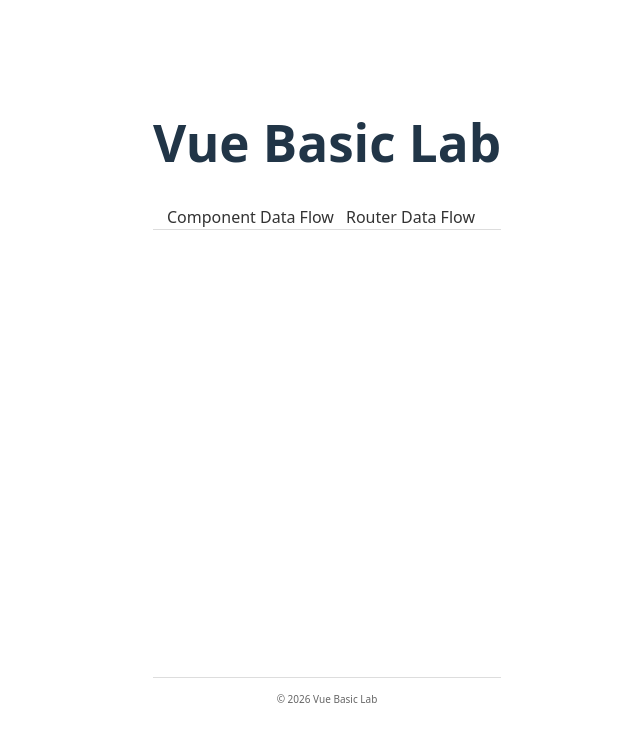
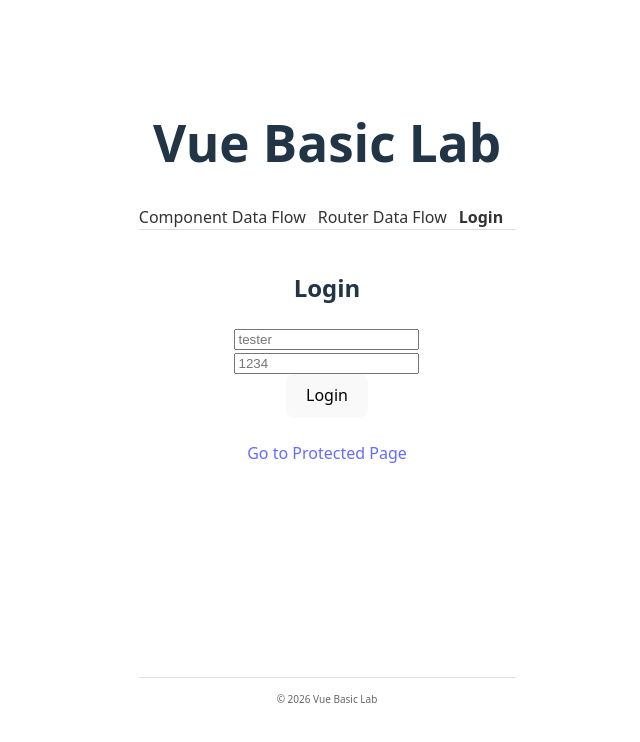
Before and after one commit to JHS-on-Lab/vue-basic-lab, a Vue app: page /login in a window 1280 px wide. Shown: the top 742 px of the page, without its empty margins (313-953 px from the left). Built offline with nearby package versions, Linux system fonts and the light colour scheme.

Commit message:
feat: implement login sample using Pinia and Axios

```diff
--- a/package.json
+++ b/package.json
@@ -9,6 +9,8 @@
     "preview": "vite preview"
   },
   "dependencies": {
+    "axios": "^1.13.2",
+    "pinia": "^3.0.4",
     "vue": "^3.5.24",
     "vue-router": "^4.6.4"
   },
--- /dev/null
+++ b/src/api/axios.js
@@ -0,0 +1,18 @@
+import axios from 'axios';
+import { useAuthStore } from '@/stores/authStore';
+
+const apiClient = axios.create({
+    baseURL: 'https://api.example.com',
+});
+
+apiClient.interceptors.request.use((config) => {
+    const authStore = useAuthStore();
+
+    if (authStore.token) {
+        config.headers.Authorization = `Bearer ${authStore.token}`;
+    }
+
+    return config;
+});
+
+export default apiClient;
--- a/src/layouts/DefaultLayout.vue
+++ b/src/layouts/DefaultLayout.vue
@@ -8,6 +8,7 @@
       <nav>
         <RouterLink :to="{ name: 'component-data-flow' }">Component Data Flow</RouterLink>
         <RouterLink :to="{ name: 'router-data-flow' }">Router Data Flow</RouterLink>
+        <RouterLink :to="{ name: 'login' }">Login</RouterLink>
       </nav>
     </header>
 
--- a/src/main.js
+++ b/src/main.js
@@ -1,8 +1,10 @@
 import { createApp } from 'vue'
 import './style.css'
 import App from './App.vue'
+import { createPinia } from 'pinia';
 import router from './router';
 
 createApp(App)
+    .use(createPinia())
     .use(router)
     .mount('#app')
--- a/src/router/index.js
+++ b/src/router/index.js
@@ -1,6 +1,9 @@
 import { createRouter, createWebHistory } from 'vue-router';
 import ComponentDataFlowView from '@/views/data-flow/ComponentDataFlowView.vue';
 import RouterDataFlowView from '@/views/data-flow/RouterDataFlowView.vue';
+import LoginView from '@/views/example/LoginView.vue';
+import ProtectedView from '@/views/example/ProtectedView.vue';
+import { useAuthStore } from '@/stores/authStore';
 
 const routes = [
     {
@@ -17,7 +20,20 @@ const routes = [
                 component: RouterDataFlowView,
             },
         ],
-    }
+    },
+    {
+        path: '/login',
+        name: 'login',
+        component: LoginView,
+    },
+    {
+        path: '/protected',
+        name: 'protected',
+        component: ProtectedView,
+        meta: {
+            requiresAuth: true,
+        },
+    },
 ];
 
 const router = createRouter({
@@ -25,4 +41,17 @@ const router = createRouter({
     routes,
 });
 
+router.beforeEach((to) => {
+    const authStore = useAuthStore();
+    if (to.meta.requiresAuth && !authStore.isAuthenticated) {
+        return {
+            name: 'login',
+            query: {
+                redirect: to.fullPath,
+                reason: 'auth',
+            },
+        };
+    }
+});
+
 export default router;
--- /dev/null
+++ b/src/stores/authStore.js
@@ -0,0 +1,52 @@
+import { defineStore } from 'pinia';
+import { ref, computed } from 'vue';
+// import apiClient from '@/api/axios';
+
+export const useAuthStore = defineStore('auth', () => {
+  // state
+  const token = ref(localStorage.getItem('token'));
+  const username = ref(localStorage.getItem('username'));
+
+  // getters
+  const isAuthenticated = computed(() => !!token.value);
+
+  // actions
+  const login = async (credentials) => {
+    // const response = await apiClient.post('/login', credentials);
+    // 로그인 API 응답 가정
+    if (credentials.username === 'tester' && credentials.password === '1234') {
+      const response = {
+        data: {
+          token: 'jwt-token-from-server',
+          username: 'testuser'
+        }
+      };
+
+      token.value = response.data.token;
+      username.value = response.data.username;
+
+      // persistence
+      localStorage.setItem('token', token.value);
+      localStorage.setItem('username', username.value);
+      return
+    }
+    throw new Error('Invalid credentials');
+
+  };
+
+  const logout = () => {
+    token.value = null;
+    username.value = null;
+
+    localStorage.removeItem('token');
+    localStorage.removeItem('username');
+  };
+
+  return {
+    token,
+    username,
+    isAuthenticated,
+    login,
+    logout,
+  };
+});
--- /dev/null
+++ b/src/views/example/LoginView.vue
@@ -0,0 +1,64 @@
+<script setup>
+import { ref } from 'vue';
+import { useAuthStore } from '@/stores/authStore';
+import { useRouter } from 'vue-router';
+
+const authStore = useAuthStore();
+const router = useRouter();
+
+const username = ref('');
+const password = ref('');
+const errorMessage = ref('');
+
+const handleLogin = async () => {
+    try {
+        await authStore.login({
+            username: username.value,
+            password: password.value,
+        });
+
+        // 로그인 성공 후 보호 페이지로 이동
+        // router.push({ name: 'protected' });
+    } catch (error) {
+        errorMessage.value = 'Login failed';
+    }
+};
+
+const handleLogout = () => {
+    authStore.logout();
+};
+</script>
+
+<template>
+    <div>
+        <h2>Login</h2>
+
+        <!-- 로그인 안 된 상태 -->
+        <div v-if="!authStore.isAuthenticated">
+            <input v-model="username" placeholder="tester" />
+
+            <br />
+
+            <input v-model="password" type="password" placeholder="1234" />
+
+            <br />
+
+            <button @click="handleLogin">Login</button>
+
+            <p v-if="errorMessage">{{ errorMessage }}</p>
+        </div>
+
+        <!-- 로그인 상태 -->
+        <div v-else>
+            <p> Welcome, <strong>{{ authStore.username }}</strong> </p>
+
+            <button @click="handleLogout">Logout</button>
+        </div>
+
+        <div>
+            <br />
+
+            <RouterLink :to="{ name: 'protected' }">Go to Protected Page</RouterLink>
+        </div>
+    </div>
+</template>
--- /dev/null
+++ b/src/views/example/ProtectedView.vue
@@ -0,0 +1,9 @@
+<script setup>
+</script>
+
+<template>
+  <div>
+    <h2>Protected Page</h2>
+    <p>이 페이지는 로그인한 사용자만 접근할 수 있습니다.</p>
+  </div>
+</template>
```
Also changed, not shown: 1 other file (tests, documents, lock files or other folders). Lines whose indentation alone changed are shown as unchanged.
